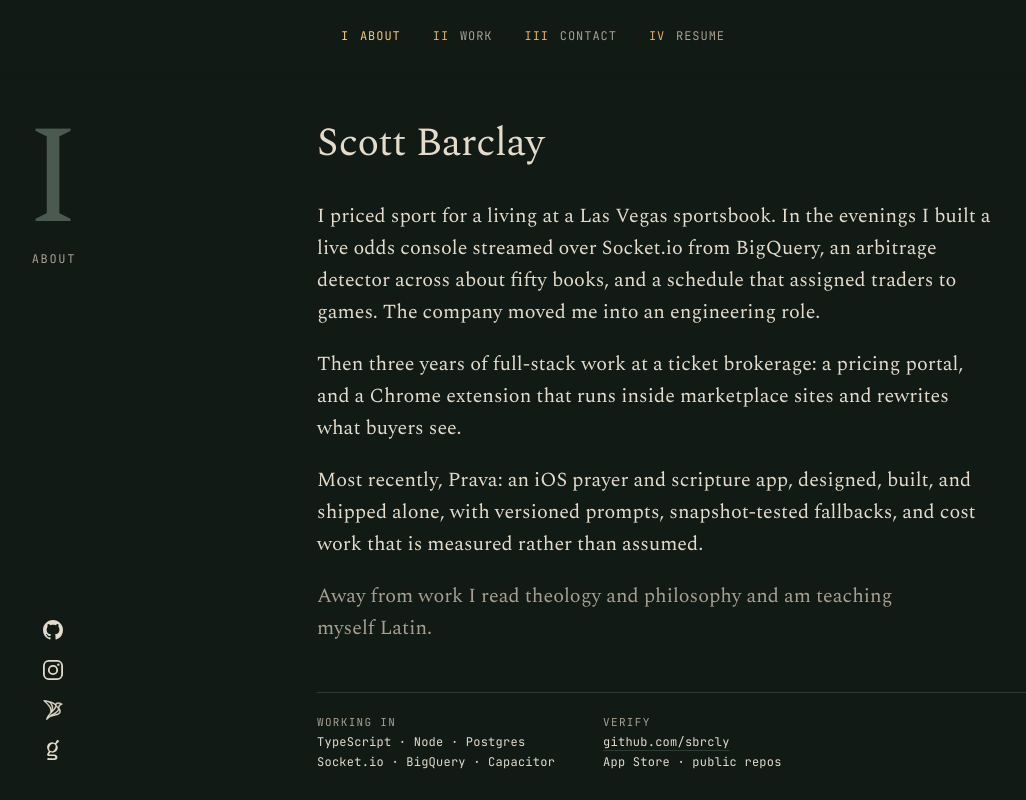
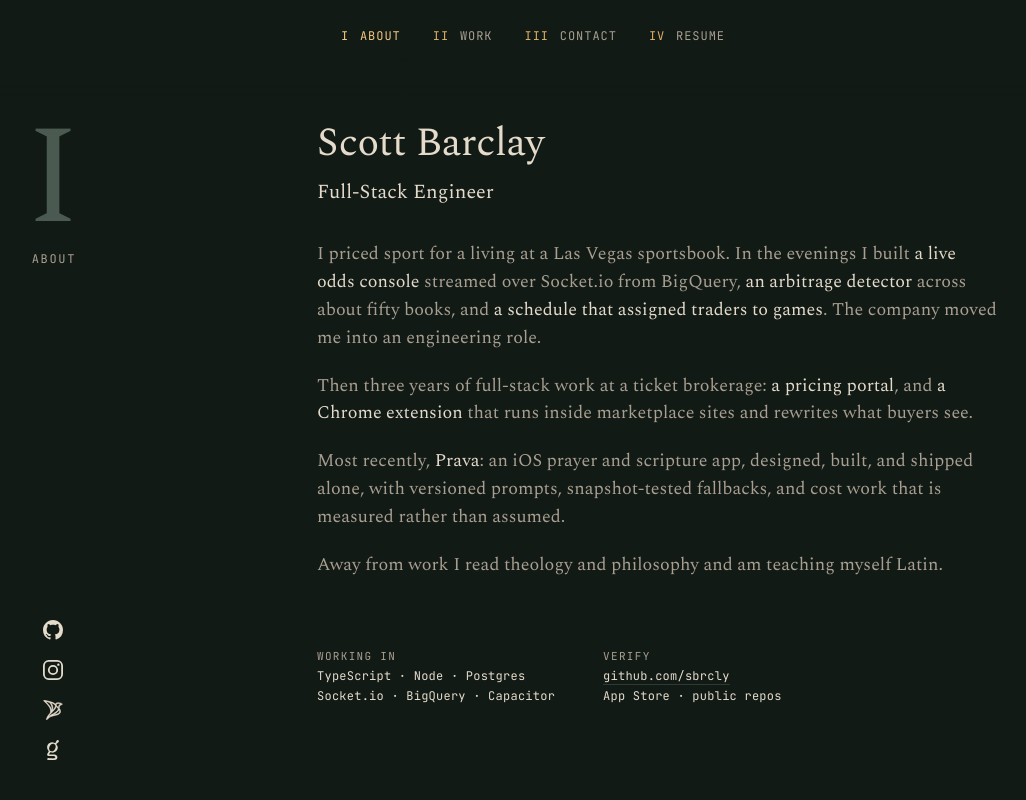
Before and after one commit to sbrcly/portfolio-v4, a Next.js app: page / in a window 1280 px wide. Shown: the top 800 px of the page, without its empty margins (107-1133 px from the left). Built offline with nearby package versions, Linux system fonts and the light colour scheme.

Commit message:
muted about with project links, subtitle, hairlines removed

```diff
--- a/app/page.module.css
+++ b/app/page.module.css
@@ -33,17 +33,23 @@
   }
 }
 
+/* Under the name, in the text color. */
+.subtitle {
+  margin-top: 8px;
+  font-size: 20px;
+}
+
+/* Muted, so its links (components/text-link) stand out in the text color. */
 .body {
   display: flex;
   flex-direction: column;
   gap: 20px;
   max-width: 680px;
   margin-top: 32px;
+  font-size: 18px;
+  line-height: 1.55;
+  color: var(--muted);
   text-wrap: pretty;
-}
-
-.body p:last-child {
-  color: var(--muted);
 }
 
 .facts {
@@ -51,7 +57,6 @@
   gap: 48px;
   margin-top: 48px;
   padding-top: 20px;
-  border-top: 1px solid var(--rule);
   font-family: var(--font-mono);
   font-weight: 400;
   font-size: var(--mono-size);
@@ -81,7 +86,7 @@
 }
 
 /* III Contact. No statement: the email opens the measure, 28px under its
-   rule (the measure's own 12px and this margin). */
+   top (the measure's own 12px and this margin). */
 
 .contactEmail {
   display: inline-block;
@@ -116,7 +121,8 @@
 @media (max-width: 719px) {
   .body {
     gap: 16px;
-    margin-top: 20px;
+    font-size: var(--body-size);
+    line-height: var(--body-leading);
   }
 
   .facts {
--- a/app/page.tsx
+++ b/app/page.tsx
@@ -6,6 +6,7 @@ import { EMAIL } from "@/components/frame/chapters";
 import Light from "@/components/light/Light";
 import Margin, { type MarginChapter } from "@/components/margin/Margin";
 import Reveals from "@/components/reveals/Reveals";
+import TextLink from "@/components/text-link/TextLink";
 import Work from "@/components/work/Work";
 import styles from "./page.module.css";
 
@@ -32,28 +33,42 @@ export default function Home() {
             numeral="I"
             label="About"
             headingId="h-i"
-            ruled={false}
             statement="Scott Barclay"
             titled
           >
+            <p className={styles.subtitle}>Full-Stack Engineer</p>
             <div className={styles.body}>
               <p>
                 I priced sport for a living at a Las Vegas sportsbook. In the
-                evenings I built a live odds console streamed over Socket.io
-                from BigQuery, an arbitrage detector across about fifty books,
-                and a schedule that assigned traders to games. The company
-                moved me into an engineering role.
+                evenings I built{" "}
+                <TextLink href="#work-live-odds-console">
+                  a live odds console
+                </TextLink>{" "}
+                streamed over Socket.io from BigQuery,{" "}
+                <TextLink href="#work-arbitrage-detector">
+                  an arbitrage detector
+                </TextLink>{" "}
+                across about fifty books, and{" "}
+                <TextLink href="#work-trading-schedule">
+                  a schedule that assigned traders to games
+                </TextLink>
+                . The company moved me into an engineering role.
               </p>
               <p>
-                Then three years of full-stack work at a ticket brokerage: a
-                pricing portal, and a Chrome extension that runs inside
-                marketplace sites and rewrites what buyers see.
+                Then three years of full-stack work at a ticket brokerage:{" "}
+                <TextLink href="#work-pricing-portal">a pricing portal</TextLink>
+                , and{" "}
+                <TextLink href="#work-marketplace-extension">
+                  a Chrome extension
+                </TextLink>{" "}
+                that runs inside marketplace sites and rewrites what buyers
+                see.
               </p>
               <p>
-                Most recently, Prava: an iOS prayer and scripture app,
-                designed, built, and shipped alone, with versioned prompts,
-                snapshot-tested fallbacks, and cost work that is measured
-                rather than assumed.
+                Most recently, <TextLink href="#work-prava">Prava</TextLink>:
+                an iOS prayer and scripture app, designed, built, and shipped
+                alone, with versioned prompts, snapshot-tested fallbacks, and
+                cost work that is measured rather than assumed.
               </p>
               <p>
                 Away from work I read theology and philosophy and am teaching
@@ -98,12 +113,7 @@ export default function Home() {
           aria-labelledby="h-iii"
           data-chapter="2"
         >
-          <ChapterOpener
-            numeral="III"
-            label="Contact"
-            headingId="h-iii"
-            ruled={false}
-          >
+          <ChapterOpener numeral="III" label="Contact" headingId="h-iii">
             <a
               href={`mailto:${EMAIL}`}
               className={styles.contactEmail}
--- a/app/work/prava/prava.module.css
+++ b/app/work/prava/prava.module.css
@@ -41,10 +41,9 @@
   color: var(--rule);
 }
 
+/* The space between the row's two halves. */
 .fill {
   flex: 1;
-  height: 1px;
-  background: var(--rule);
 }
 
 .name {
@@ -149,7 +148,7 @@
   text-wrap: pretty;
 }
 
-/* 02: ruled facts */
+/* 02: facts */
 .facts {
   display: grid;
   grid-template-columns: 120px 1fr;
@@ -157,7 +156,6 @@
   max-width: 680px;
   margin-top: 48px;
   padding-top: 20px;
-  border-top: 1px solid var(--rule);
   font-family: var(--font-mono);
   font-weight: 400;
   font-size: var(--mono-size);
--- a/components/chapter-opener/ChapterOpener.tsx
+++ b/components/chapter-opener/ChapterOpener.tsx
@@ -13,8 +13,6 @@ type Props = {
   statement?: string;
   /** The statement is the page's h1. */
   titled?: boolean;
-  /** Hairline above the measure. */
-  ruled?: boolean;
   children?: React.ReactNode;
 };
 
@@ -24,7 +22,6 @@ export default function ChapterOpener({
   headingId,
   statement,
   titled = false,
-  ruled = true,
   children,
 }: Props) {
   const Statement = titled ? "h1" : "p";
@@ -39,12 +36,7 @@ export default function ChapterOpener({
         </h2>
       </div>
       {(statement || children) && (
-        <div
-          className={
-            ruled ? `${styles.measure} ${styles.ruled}` : styles.measure
-          }
-          data-fade=""
-        >
+        <div className={styles.measure} data-fade="">
           {statement && (
             <Statement className={styles.statement}>{statement}</Statement>
           )}
--- a/components/chapter-opener/chapter-opener.module.css
+++ b/components/chapter-opener/chapter-opener.module.css
@@ -31,10 +31,6 @@
 
 .measure {
   padding-top: 12px;
-}
-
-.ruled {
-  border-top: 1px solid var(--rule);
 }
 
 .statement {
--- a/components/footer/footer.module.css
+++ b/components/footer/footer.module.css
@@ -8,7 +8,6 @@
   width: var(--column);
   margin: 0 auto;
   padding: 32px 0 var(--foot);
-  border-top: 1px solid var(--rule);
   font-family: var(--font-mono);
   font-weight: 400;
   font-size: var(--mono-size);
@@ -63,7 +62,6 @@
    the slot begins. Shown only where the margin shows it, from 960px up. */
 .ghost {
   gap: 0;
-  border-top-color: transparent;
 }
 
 .ghost .slot {
--- a/components/text-link/TextLink.tsx
+++ b/components/text-link/TextLink.tsx
@@ -2,7 +2,7 @@ import Link from "next/link";
 import styles from "./text-link.module.css";
 
 type Props = {
-  /** An anchor on this page ("#employer-02"), a route ("/work/prava"), or a URL. */
+  /** An anchor on this page ("#work-prava"), a route ("/work/prava"), or a URL. */
   href: string;
   children: React.ReactNode;
 };
--- a/components/work/Work.tsx
+++ b/components/work/Work.tsx
@@ -5,7 +5,7 @@ import styles from "./work.module.css";
 
 /**
  * Chapter II: one block per employer, most recent first. Each opens with a
- * ruled row that stays under the frame for the length of its block, then
+ * row that stays under the frame for the length of its block, then
  * the first project as a full entry, then the rest as a grid.
  */
 export default function Work() {
--- a/components/work/work-cell.module.css
+++ b/components/work/work-cell.module.css
@@ -66,25 +66,26 @@
 
 /* Reveal, below 960px (above it the cell fades with the scroll instead;
    see globals.css). Hidden state is set by script on a below-fold cell
-   only (components/reveals). */
+   only (components/reveals). The cell's parts move, not the cell: a jump
+   to a hidden one lands where it will be. */
 @media (max-width: 959px) {
-  .cell[data-reveal="hidden"] {
+  .cell[data-reveal="hidden"] > * {
     opacity: 0;
     transform: translateY(12px);
   }
 
-  .cell[data-reveal="shown"] {
+  .cell[data-reveal="shown"] > * {
     transition: opacity 600ms cubic-bezier(0.16, 1, 0.3, 1),
       transform 600ms cubic-bezier(0.16, 1, 0.3, 1);
   }
 }
 
 @media (max-width: 959px) and (prefers-reduced-motion: reduce) {
-  .cell[data-reveal="hidden"] {
+  .cell[data-reveal="hidden"] > * {
     transform: none;
   }
 
-  .cell[data-reveal="shown"] {
+  .cell[data-reveal="shown"] > * {
     transition: opacity 200ms;
   }
 }
--- a/components/work/work-entry.module.css
+++ b/components/work/work-entry.module.css
@@ -5,7 +5,6 @@
   align-items: baseline;
   gap: 8px 24px;
   padding-bottom: 16px;
-  border-bottom: 1px solid var(--rule);
 }
 
 .title {
@@ -54,6 +53,7 @@
 }
 
 .sentence {
+  font-size: 18px;
   line-height: 1.55;
   text-wrap: pretty;
 }
@@ -159,6 +159,10 @@
     margin-top: 24px;
   }
 
+  .sentence {
+    font-size: var(--body-size);
+  }
+
   .spec {
     margin-top: 16px;
   }
```
Also changed, not shown: components/work/work.module.css (+20 -12 lines), 1 other file (tests, documents, lock files or other folders).
